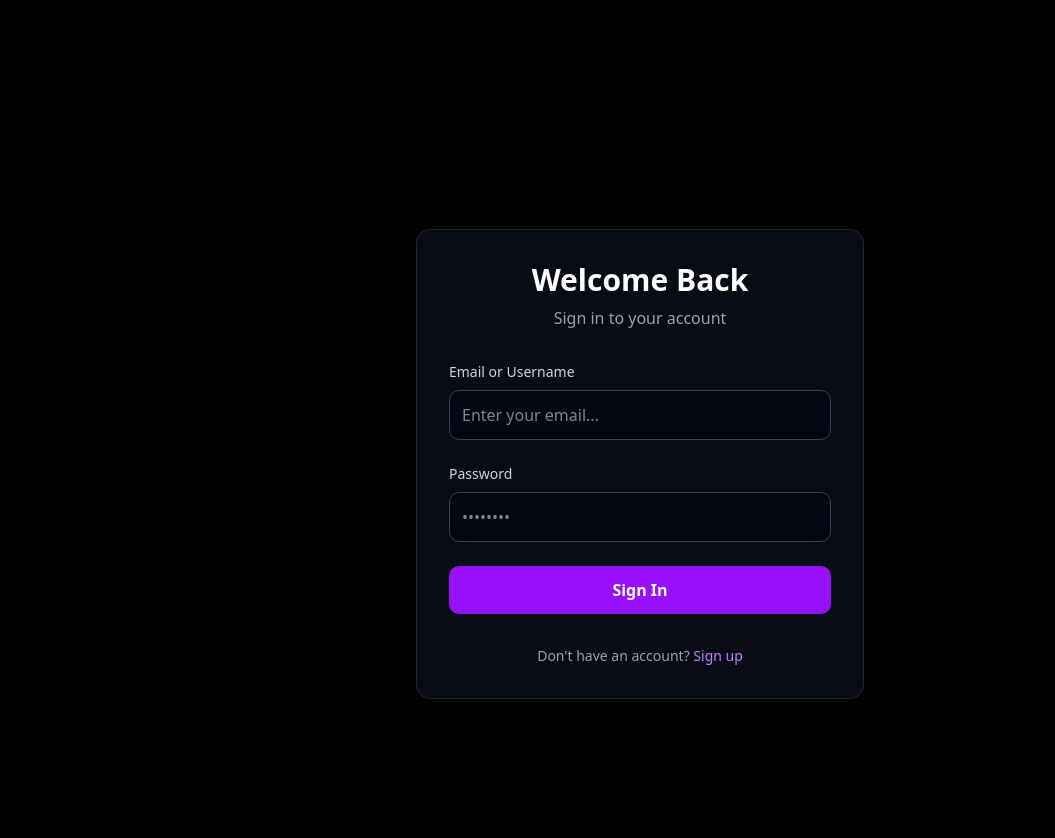
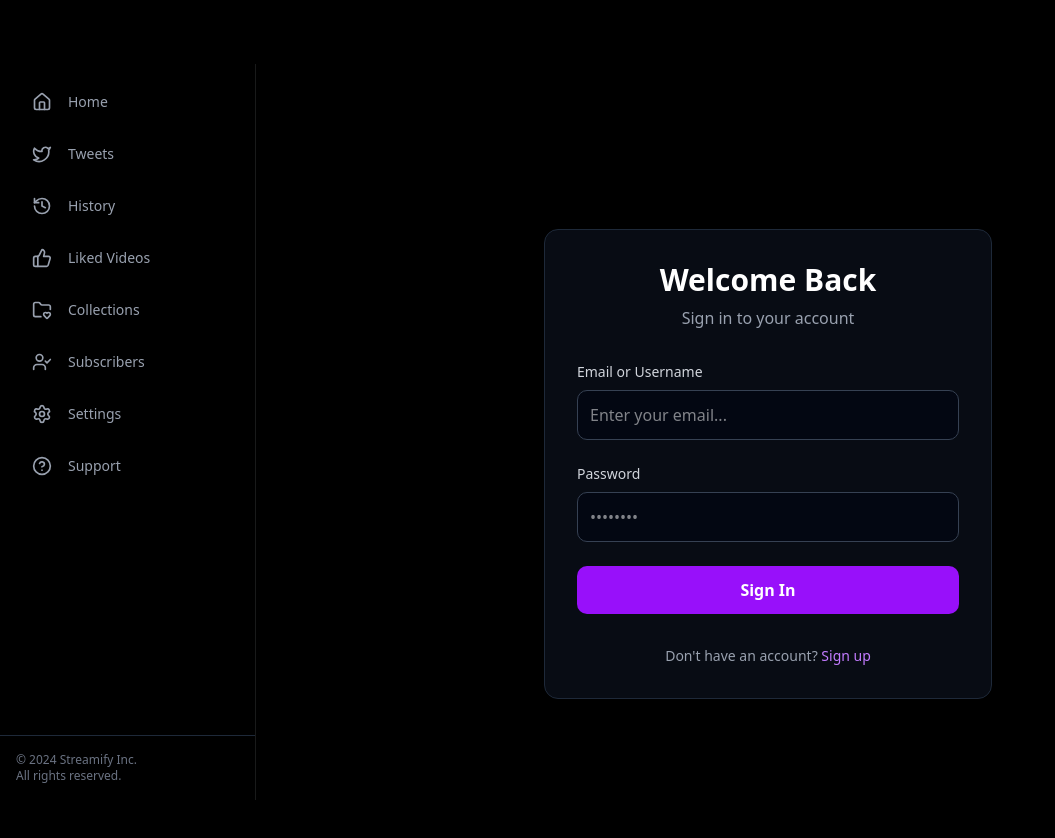
Before and after one commit to vasu-agarwal1/streamify-frontend, a Next.js app: page /login in a window 1280 px wide. Shown: the top 838 px of the page, without its empty margins (0-1055 px from the left). Built offline with nearby package versions, Linux system fonts and the light colour scheme; no server answers.

Commit message:
feat: implement AppShell component for layout structure and sidebar management

```diff
--- a/src/app/layout.tsx
+++ b/src/app/layout.tsx
@@ -1,13 +1,13 @@
 import type { Metadata } from "next";
-import { Geist, Geist_Mono } from "next/font/google";
 import "./globals.css";
 import StoreProvider from "@/store/StoreProvider";
 import Navbar from "@/components/Navbar";
 import AuthInitializer from "@/components/AuthInitializer";
+import AppShell from "@/components/AppShell"; // <--- Import the Shell
 
 export const metadata: Metadata = {
   title: "Streamify",
-  description: "A video sharing platform",
+  description: "Next.js Video Platform",
 };
 
 export default function RootLayout({
@@ -17,13 +17,16 @@ export default function RootLayout({
 }>) {
   return (
     <html lang="en" className="dark">
-      <body>
+      <body className="bg-background text-foreground">
         <StoreProvider>
           <AuthInitializer>
             <Navbar />
-             <div className="p-16">
-                {children}
-             </div>
+
+            {/* Replace the old hardcoded divs with AppShell */}
+            <AppShell>
+               {children}
+            </AppShell>
+
           </AuthInitializer>
         </StoreProvider>
       </body>
--- /dev/null
+++ b/src/components/AppShell.tsx
@@ -0,0 +1,27 @@
+"use client";
+
+import React from "react";
+import { useSelector } from "react-redux";
+import { RootState } from "@/store/store";
+import Sidebar from "./Sidebar";
+
+export default function AppShell({ children }: { children: React.ReactNode }) {
+  // Read the state from Redux
+  const { sidebarOpen } = useSelector((state: RootState) => state.ui);
+
+  return (
+    <div className="flex pt-16">
+      {/* 1. The Sidebar Logic */}
+      {/* We control visibility using the Redux state */}
+      <div className={`${sidebarOpen ? "block" : "hidden md:hidden"} `}>
+         <Sidebar />
+      </div>
+
+      {/* 2. The Main Content Logic */}
+      {/* If sidebar is open, push content right (md:pl-64). If closed, full width (pl-0) */}
+      <main className={`w-full min-h-screen transition-all duration-300 ${sidebarOpen ? "md:pl-64" : "pl-0"}`}>
+        {children}
+      </main>
+    </div>
+  );
+}
```
